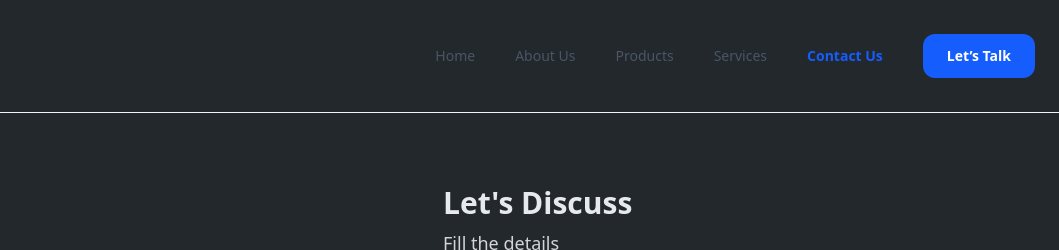
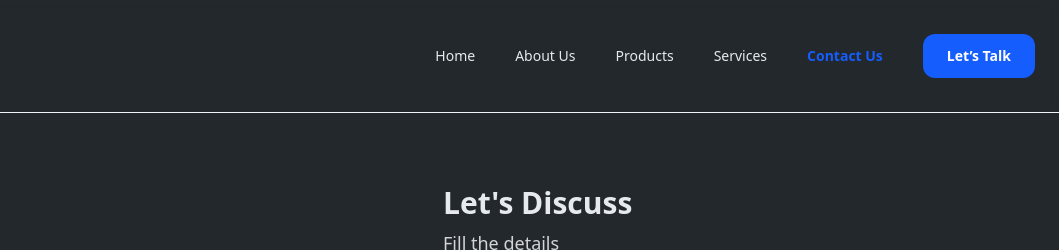
Before and after one commit to muhdyasin/MASDAC, a website built with Vite: page contact.html in a window 1280 px wide. Shown: the top 250 px of the page, 221-1280 px from the left. Built offline with nearby package versions, Linux system fonts and the light colour scheme.

Commit message:
update navbar background

```diff
--- a/contact.html
+++ b/contact.html
@@ -10,7 +10,7 @@
 </head>
 
 <body class="bg-[#23282c] text-[#e6eaef]">
-    <nav class="sticky top-0 z-50 bg-[#23282c] md:backdrop-blur border-b border-gray-100">
+    <nav class="sticky top-0 z-50 bg-brand-surfaceDim md:backdrop-blur border-b border-gray-100">
         <div class="max-w-7xl mx-auto px-6 h-28 flex items-center justify-between">
 
             <a href="index.html" class="flex items-center">
@@ -19,7 +19,7 @@
 
             <div class="hidden md:flex items-center gap-10">
 
-                <ul class="flex items-center gap-10 text-sm font-medium text-gray-600">
+                <ul class="flex items-center gap-10 text-sm font-medium text-gray-200">
                     <li>
                         <a href="index.html" class="whitespace-nowrap hover:text-blue-600 transition">
                             Home
```
